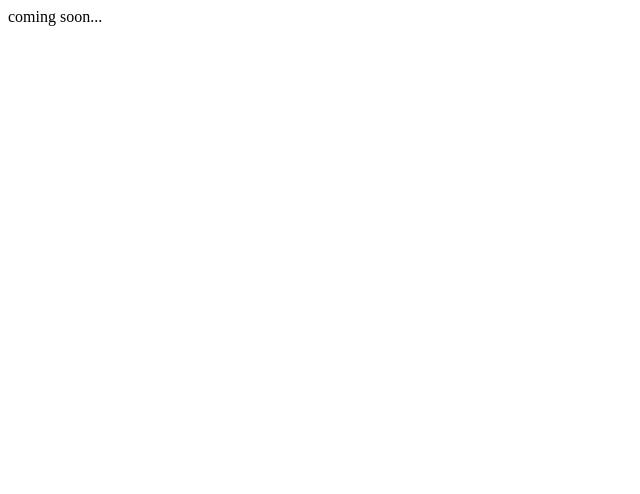
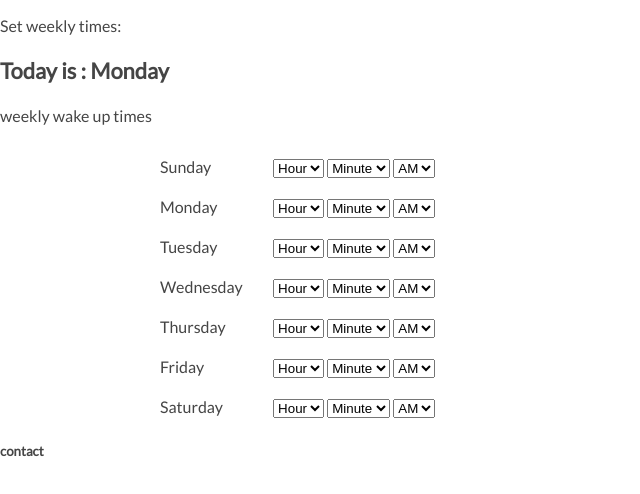
Before and after one commit to daniel-hayes/Slumber-extension, a browser extension: page options.html in a window 1280 px wide. Shown: the whole page, without its empty margins (0-640 px from the left). Drawn offline with Linux system fonts and the light colour scheme.

Commit message:
modified options page and fixed styling

```diff
--- a/css/style.css
+++ b/css/style.css
@@ -246,6 +246,24 @@ small {
 	font-weight: 300;
 }
 
+.set-days {
+	width:75%;
+	margin: 0 auto;
+}
+
+.new-day {
+	width: 100%;
+	height: 40px;
+}
+
+.new-day p {
+	display: inline-block;
+	width:110px;
+}
+
+.options {
+	display: inline-block;
+}
 
 @media only screen and (max-width : 955px) {
 
--- /dev/null
+++ b/js/options.js
@@ -0,0 +1,14 @@
+$(document).ready(function() {
+
+
+	// create the date object
+	var currentTime = new Date();
+
+ 	// Get tomorrow's day!
+	var theDay = currentTime.getDay();
+	var weekday = ["Sunday", "Monday", "Tuesday", "Wednesday", "Thursday", "Friday", "Saturday"];
+	var today = weekday[theDay];
+	// display tomorrow's date
+	$("#today").html("<h3>Today is : "  + today + "</h3>" );
+
+});
--- a/js/script.js
+++ b/js/script.js
@@ -55,9 +55,8 @@ $(document).ready(function() {
 	var theDay = currentTime.getDay();
 	var weekday = ["Sunday", "Monday", "Tuesday", "Wednesday", "Thursday", "Friday", "Saturday"];
 	var today = weekday[theDay];
-	var tomorrow = weekday[theDay + 1];
 	// display tomorrow's date
-	$(".wake").html("<h3>wake time for tomorrow :</h3><h3 id='low-top'>"  + tomorrow + "</h3>" );
+	$(".wake").html("<h3>wake time for tomorrow :</h3>" );
 
 
 	function load() {
@@ -247,7 +246,7 @@ load(); // load content
 			min = nmin;
 		}
 
-		$('#sleeptimes').html("<h3>sleep times for tonight:</h3><h3 id='low-bottom'>"+ today + "</h3>" );
+		$('#sleeptimes').html("<h3>sleep times for tonight:</h3>" );
 
 		var sleepyTime = "";
 
--- a/options.html
+++ b/options.html
@@ -1 +1,140 @@
-<p>coming soon...</p>
+<!DOCTYPE html>
+<html>
+<head>
+	<title>Slumber Options Page</title>
+
+	<script src="./js/jquery.js"></script>
+	<link rel="stylesheet" href="./css/style.css" type="text/css">
+
+</head>
+
+<body>
+	<section>
+	<p>Set weekly times:</p>
+
+<h3 id="today">Today is </h3>
+
+<p>weekly wake up times</p>
+
+	<div class="set-days">
+		<div class="new-day">
+			<p>Sunday</p>
+				<div class="options">
+					<select>
+						<option>Hour</option>
+					</select>
+					<select>
+						<option>Minute</option>
+					</select>
+					<select>
+						<option>AM</option>
+						<option>PM</option>
+					</select>
+				</div> <!-- options -->
+		</div>
+
+		<div class="new-day">
+			<p>Monday</p>
+				<div class="options">
+					<select>
+						<option>Hour</option>
+					</select>
+					<select>
+						<option>Minute</option>
+					</select>
+					<select>
+						<option>AM</option>
+						<option>PM</option>
+					</select>
+				</div> <!-- options -->
+		</div>
+
+		<div class="new-day">
+			<p>Tuesday</p>
+				<div class="options">
+					<select>
+						<option>Hour</option>
+					</select>
+					<select>
+						<option>Minute</option>
+					</select>
+					<select>
+						<option>AM</option>
+						<option>PM</option>
+					</select>
+				</div> <!-- options -->
+		</div>
+
+		<div class="new-day">
+			<p>Wednesday</p>
+				<div class="options">
+					<select>
+						<option>Hour</option>
+					</select>
+					<select>
+						<option>Minute</option>
+					</select>
+					<select>
+						<option>AM</option>
+						<option>PM</option>
+					</select>
+				</div> <!-- options -->
+		</div>
+
+		<div class="new-day">
+			<p>Thursday</p>
+				<div class="options">
+					<select>
+						<option>Hour</option>
+					</select>
+					<select>
+						<option>Minute</option>
+					</select>
+					<select>
+						<option>AM</option>
+						<option>PM</option>
+					</select>
+				</div> <!-- options -->
+		</div>
+
+		<div class="new-day">
+			<p>Friday</p>
+				<div class="options">
+					<select>
+						<option>Hour</option>
+					</select>
+					<select>
+						<option>Minute</option>
+					</select>
+					<select>
+						<option>AM</option>
+						<option>PM</option>
+					</select>
+				</div> <!-- options -->
+		</div>
+
+		<div class="new-day">
+			<p>Saturday</p>
+				<div class="options">
+					<select>
+						<option>Hour</option>
+					</select>
+					<select>
+						<option>Minute</option>
+					</select>
+					<select>
+						<option>AM</option>
+						<option>PM</option>
+					</select>
+				</div> <!-- options -->
+		</div>
+	</div> <!-- set days -->
+
+	<h5>contact</h5>
+
+	</section>
+
+	<script src="./js/options.js"></script>
+
+</body>
+</html>
```
Also changed, not shown: index.html (+2 -2 lines).
